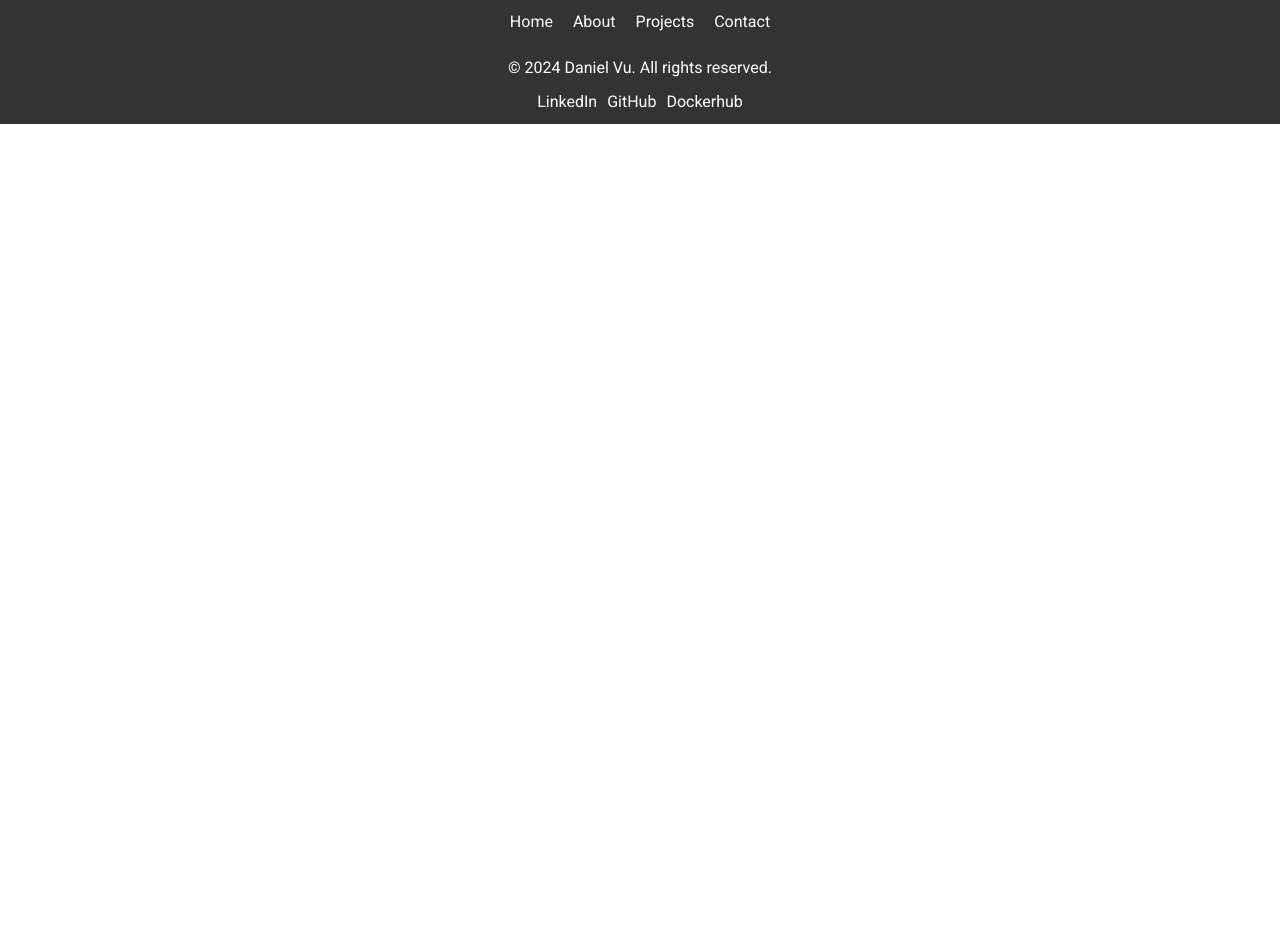
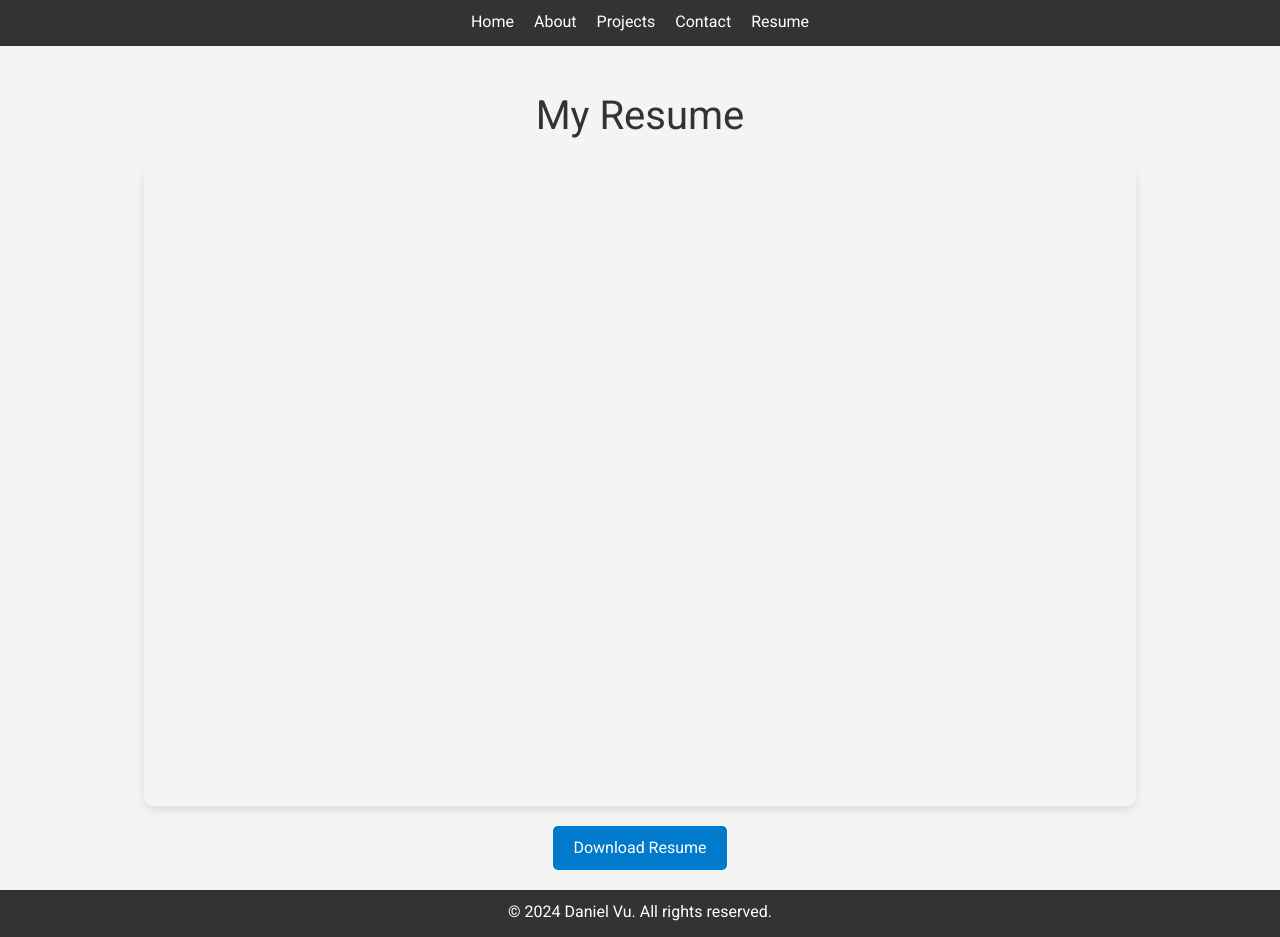
Before and after one commit to danielvu04/vu-dev-website, a React (Create React App) app: page /resume in a window 1280 px wide. Shown: the top 937 px of the page. Before the commit the page ends 800 px from the top, so only its background shows below. Built offline with nearby package versions, Linux system fonts and the light colour scheme.

Commit message:
Added Resume

```diff
--- a/src/App.js
+++ b/src/App.js
@@ -7,6 +7,7 @@ import FeaturedProjects from './components/FeaturedProjects';
 import Contact from './components/Contact';
 import Skills from './components/Skills';
 import Footer from './components/Footer';
+import Resume from './components/Resume';
 
 function App() {
   return (
@@ -27,6 +28,7 @@ function App() {
         />
         <Route path="/about" element={<About />} />
         <Route path="/contact" element={<Contact />} />
+        <Route path="/resume" element={<Resume />} />
       </Routes>
       <Footer />
     </Router>
--- a/src/components/Navbar.js
+++ b/src/components/Navbar.js
@@ -34,6 +34,7 @@ function Navbar() {
           Projects
         </button>
         <Link to="/contact">Contact</Link>
+        <Link to="/resume">Resume</Link>
       </div>
     </nav>
   );
--- /dev/null
+++ b/src/components/Resume.js
@@ -0,0 +1,25 @@
+import React from 'react';
+import '../styles/Resume.css';
+
+function Resume() {
+  return (
+    <div className="resume-page">
+      <h1 className="resume-title">My Resume</h1>
+      <iframe
+        src="/Vu_Resume.pdf"
+        className="resume-iframe"
+        title="Resume"
+      ></iframe>
+      <a
+        href="/Vu_Resume.pdf"
+        target="_blank"
+        rel="noopener noreferrer"
+        className="resume-download-link"
+      >
+        Download Resume
+      </a>
+    </div>
+  );
+}
+
+export default Resume;
--- /dev/null
+++ b/src/styles/Resume.css
@@ -0,0 +1,51 @@
+/* General styling for the resume page */
+.resume-page {
+    display: flex;
+    flex-direction: column;
+    align-items: center;
+    justify-content: center;
+    padding: 20px;
+    background-color: #f4f4f4; /* Light gray background */
+    min-height: 100vh;
+    margin: 0;
+  }
+
+  .resume-title {
+    font-size: 2.5rem;
+    margin-bottom: 20px;
+    color: #333; /* Dark text color */
+    text-align: center;
+    font-family: 'Roboto', sans-serif;
+  }
+
+  .resume-iframe {
+    width: 80%; /* Adjust to fit your layout */
+    height: 80vh; /* Ensure it's visible without scrolling */
+    border: none; /* Remove iframe borders */
+    box-shadow: 0 4px 8px rgba(0, 0, 0, 0.1); /* Add subtle shadow */
+    border-radius: 10px; /* Optional rounded corners */
+  }
+
+
+  .resume-download-link {
+    display: inline-block;
+    margin-top: 20px;
+    padding: 10px 20px;
+    background-color: #007acc; /* Blue background */
+    color: white;
+    text-decoration: none;
+    border-radius: 5px;
+    font-size: 1rem;
+    transition: background-color 0.3s ease;
+  }
+
+  .resume-download-link:hover {
+    background-color: #005f99; /* Darker blue on hover */
+  }
+
+@media (max-width: 768px) {
+	.resume-iframe {
+		width: 95%; /* Adjust width for smaller screens */
+		height: 70vh; /* Adjust height for smaller screens */
+	}
+}
```
Also changed, not shown: 1 other file (tests, documents, lock files or other folders).
